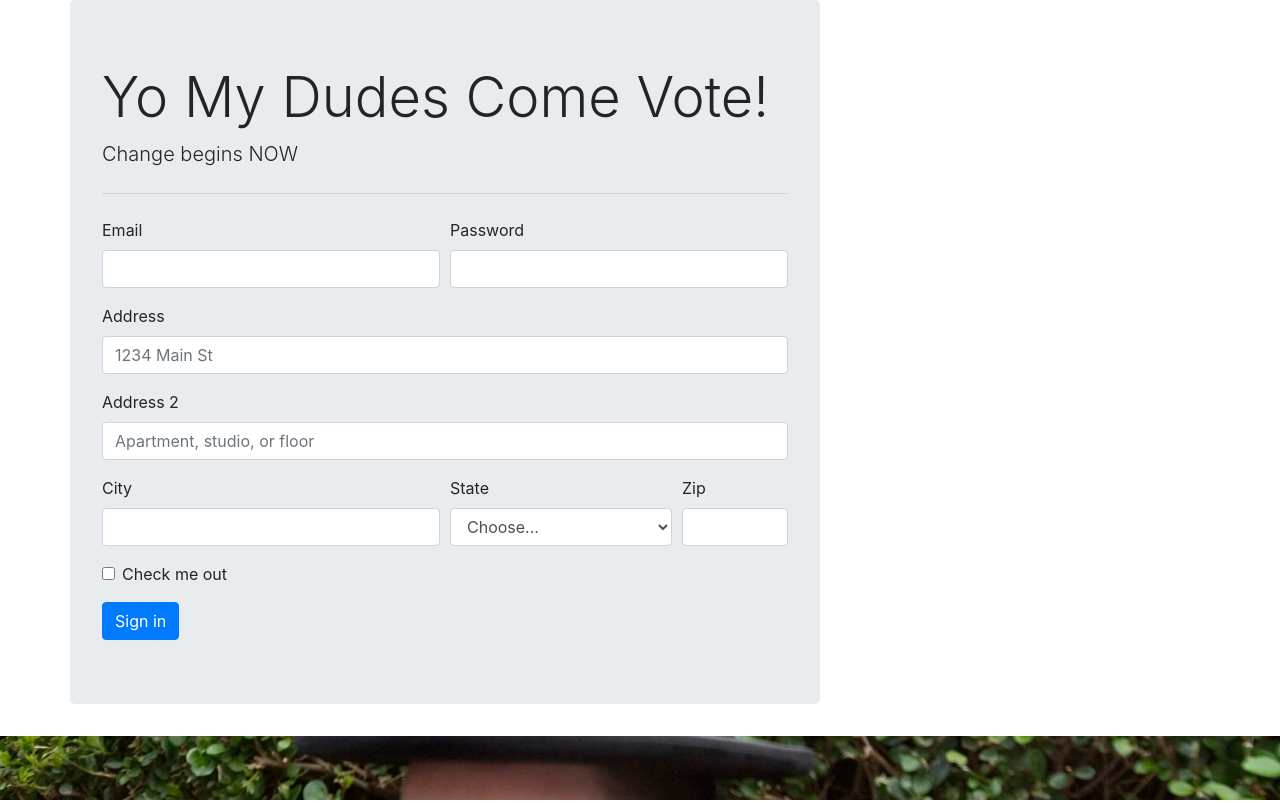
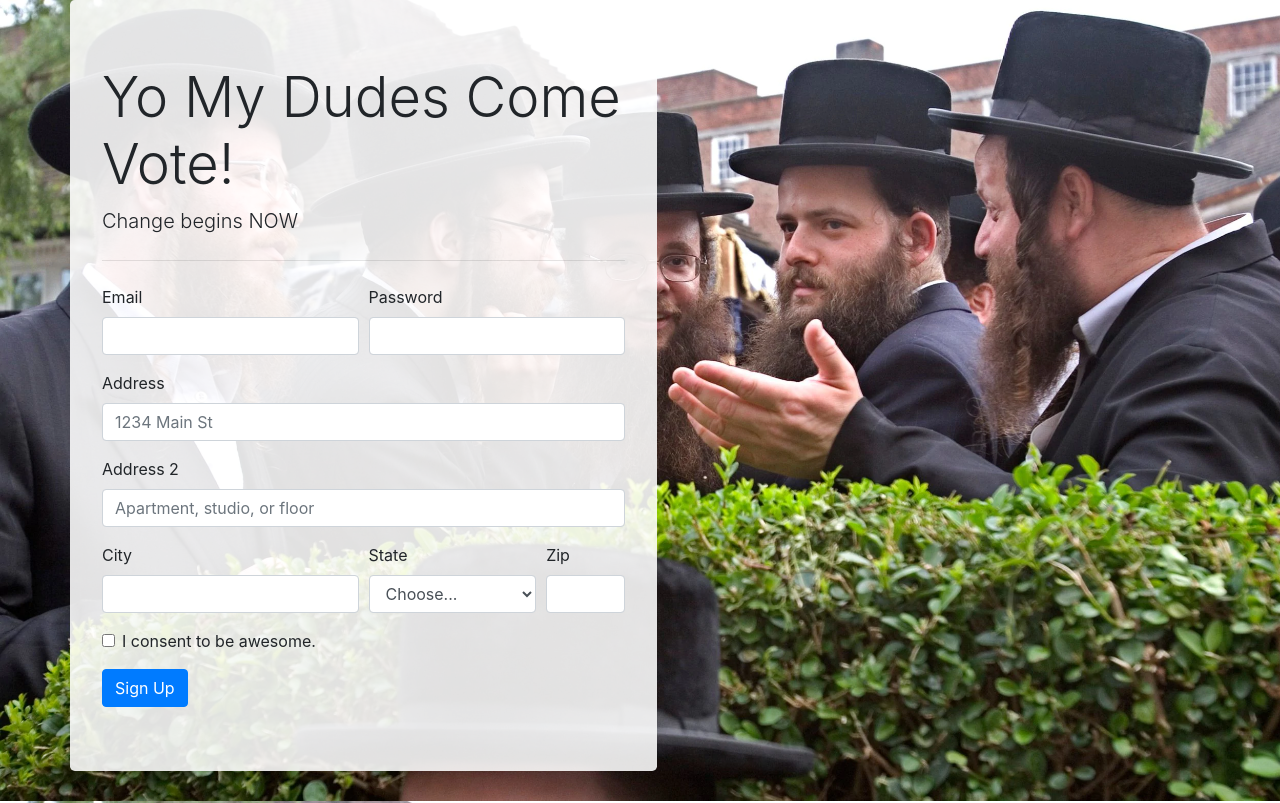
Before and after one commit to Sporego/my-friend-harrys-idea, a React (Create React App) app in the folder client/: page / in a window 1280 px wide. Built offline with nearby package versions, Linux system fonts and the light colour scheme.

Commit message:
revisions to jumbo

```diff
--- a/client/src/App.css
+++ b/client/src/App.css
@@ -5,3 +5,11 @@ html {
   -o-background-size: cover;
   background-size: cover;
 }
+
+body {
+  background-color: transparent;
+}
+
+.semi-transparent {
+  background-color: rgba(255,255,255,0.88);
+}
--- a/client/src/App.js
+++ b/client/src/App.js
@@ -3,11 +3,11 @@ import './App.css';
 
 function App() {
   return (
-    <div className="div container bg-transparent">
-      <div className="row bg-transparent">
-        <div class="jumbotron ">
+    <div className="div container">
+      <div className="row">
+        <div class="jumbotron col-md semi-transparent">
           <h1 class="display-4">Yo My Dudes Come Vote!</h1>
-          <p class="lead bg-transparent">Change begins NOW</p>
+          <p class="lead">Change begins NOW</p>
           <hr class="my-4"/>
           <form>
             <div class="form-row">
@@ -49,13 +49,14 @@ function App() {
               <div class="form-check">
                 <input class="form-check-input" type="checkbox" id="gridCheck"/>
                 <label class="form-check-label" for="gridCheck">
-                  Check me out
+                  I consent to be awesome.
                 </label>
               </div>
             </div>
-            <button type="submit" class="btn btn-primary">Sign in</button>
+            <button type="submit" class="btn btn-primary">Sign Up</button>
           </form>
         </div>
+        <div className="div col-md"></div>
       </div>
     </div>
   );
```
